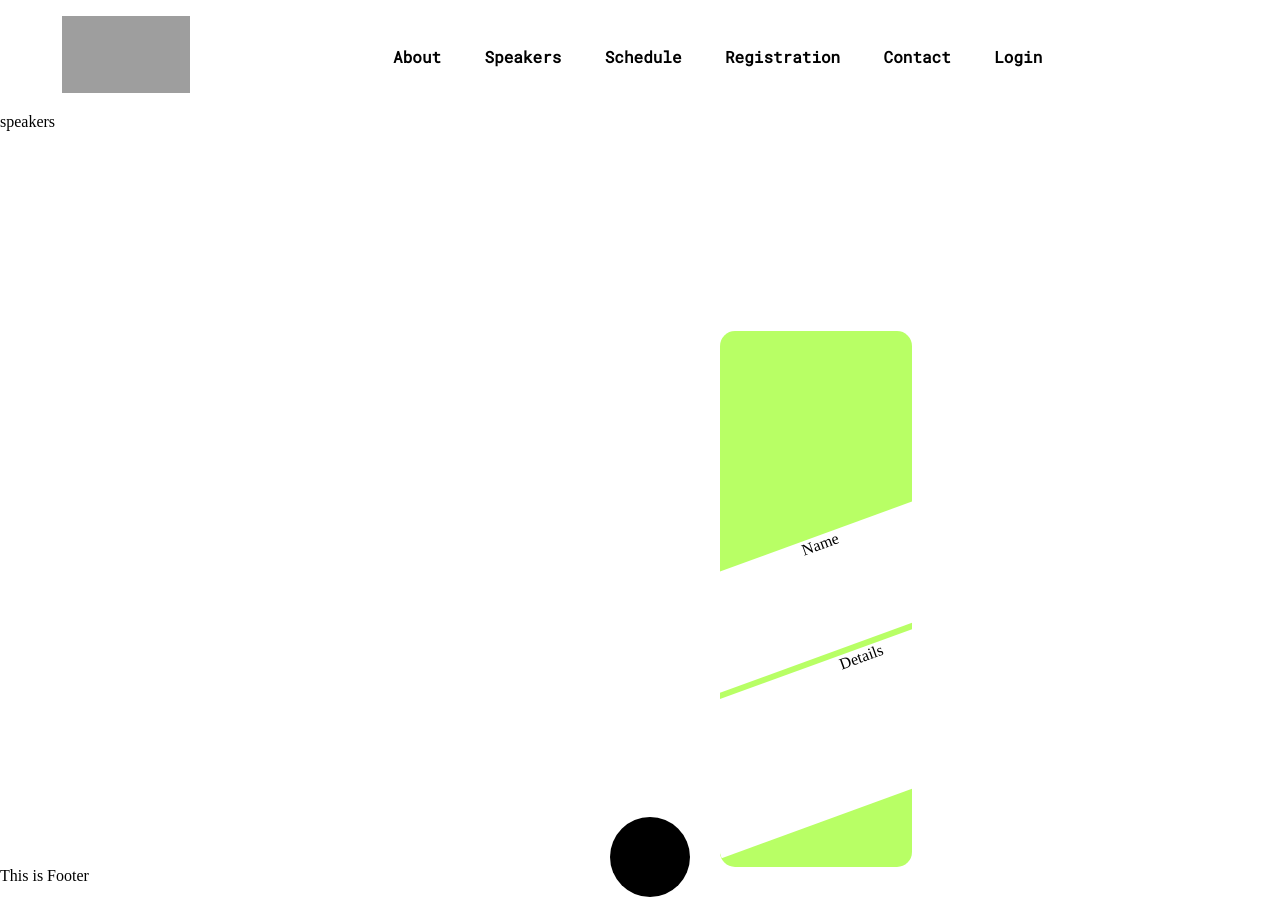
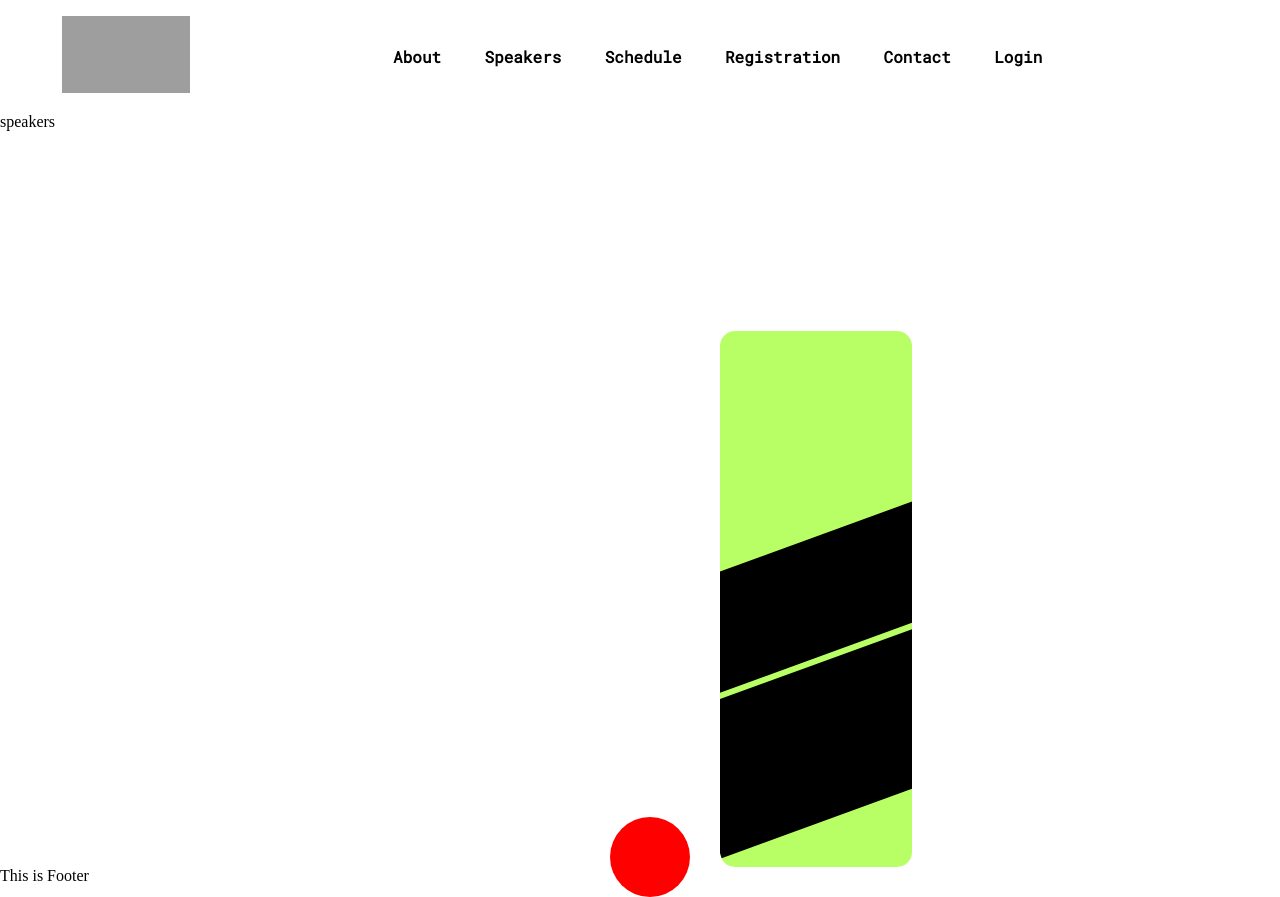
Before and after one commit to Shashwatm74/conference-vit, a Next.js app: page /home/speakers in a window 1280 px wide. Built offline with nearby package versions, Linux system fonts and the light colour scheme; grey boxes are pictures that could not be loaded.

Commit message:
color scheme changed for cards

```diff
--- a/styles/components/speakerpage/Cards.module.scss
+++ b/styles/components/speakerpage/Cards.module.scss
@@ -32,7 +32,7 @@
 .button{
     z-index: 100;
     position: absolute;
-    background-color: $tertiary-color;
+    background-color: red; //temporary
     height: 10vh;
     width: 10vh;
     border-radius: 50%;
@@ -50,7 +50,7 @@
 }
 
 .namecontainer{
-    background-color: $primary-color ;
+    background-color: $tertiary-color ;
     height :55%;
     width :max(70%,400px);
     transform: translate(50px,-150px);
@@ -59,30 +59,10 @@
 }
 
 .detailcontainer{
-    background-color: $primary-color ;
+    background-color: $tertiary-color ;
     margin-top: -92px;
     height :80%;
     width :max(70%,400px);
     transform: translate(50px,-150px);
     transition: .5s ease;
 }
-
-// .button{
-//     z-index: 100;
-//     position: absolute;
-//     background-color: $tertiary-color;
-//     height: 10vh;
-//     width: 10vh;
-//     border-radius: 50%;
-//     cursor: pointer;
-//     margin-top: -50px;
-//     margin-left: 610px;
-// }
-
-// .button:hover .namecontainer{
-//     height:65%;
-// }
-
-// .button:hover .detailcontainer{
-//     height:65%;
-// }
```
